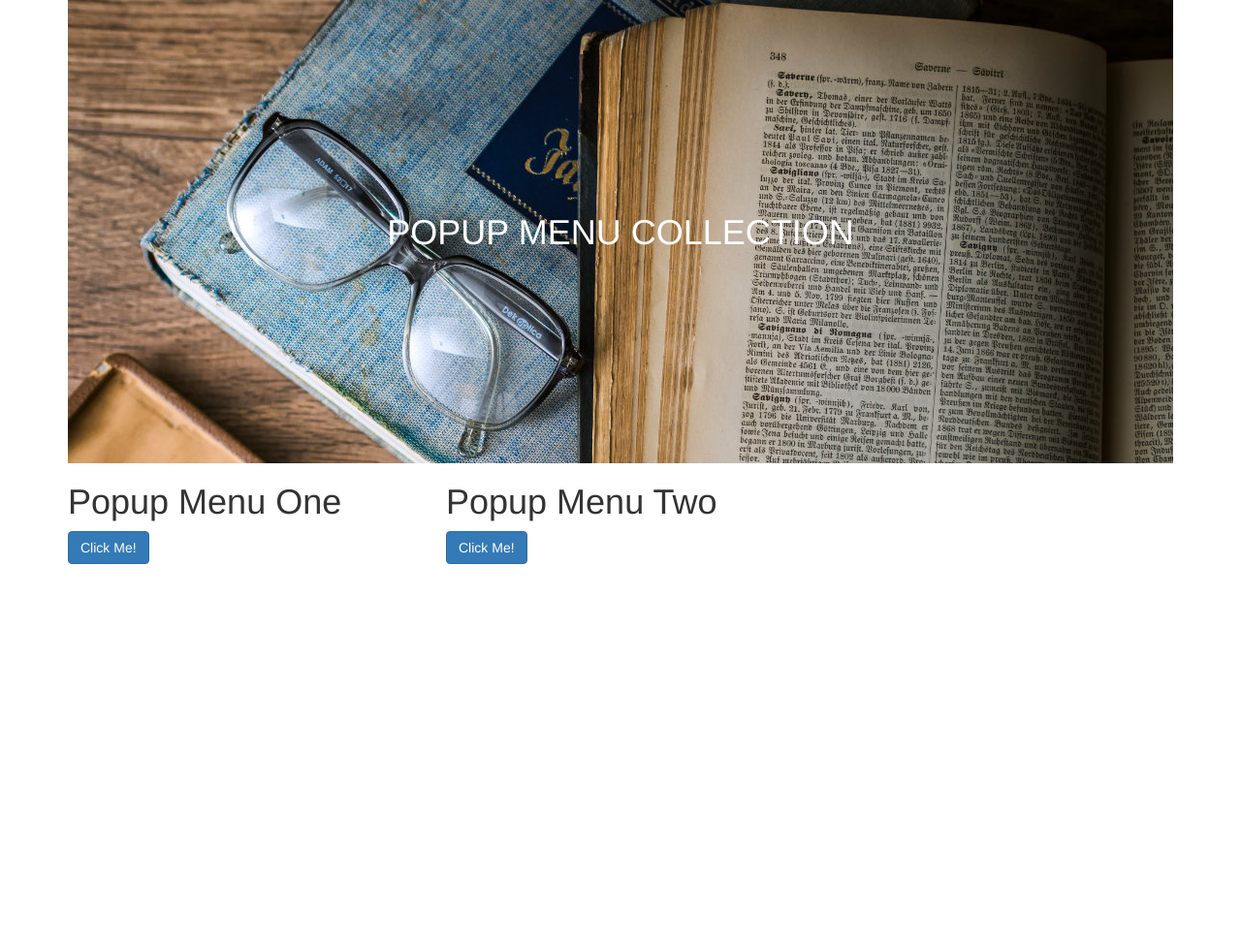
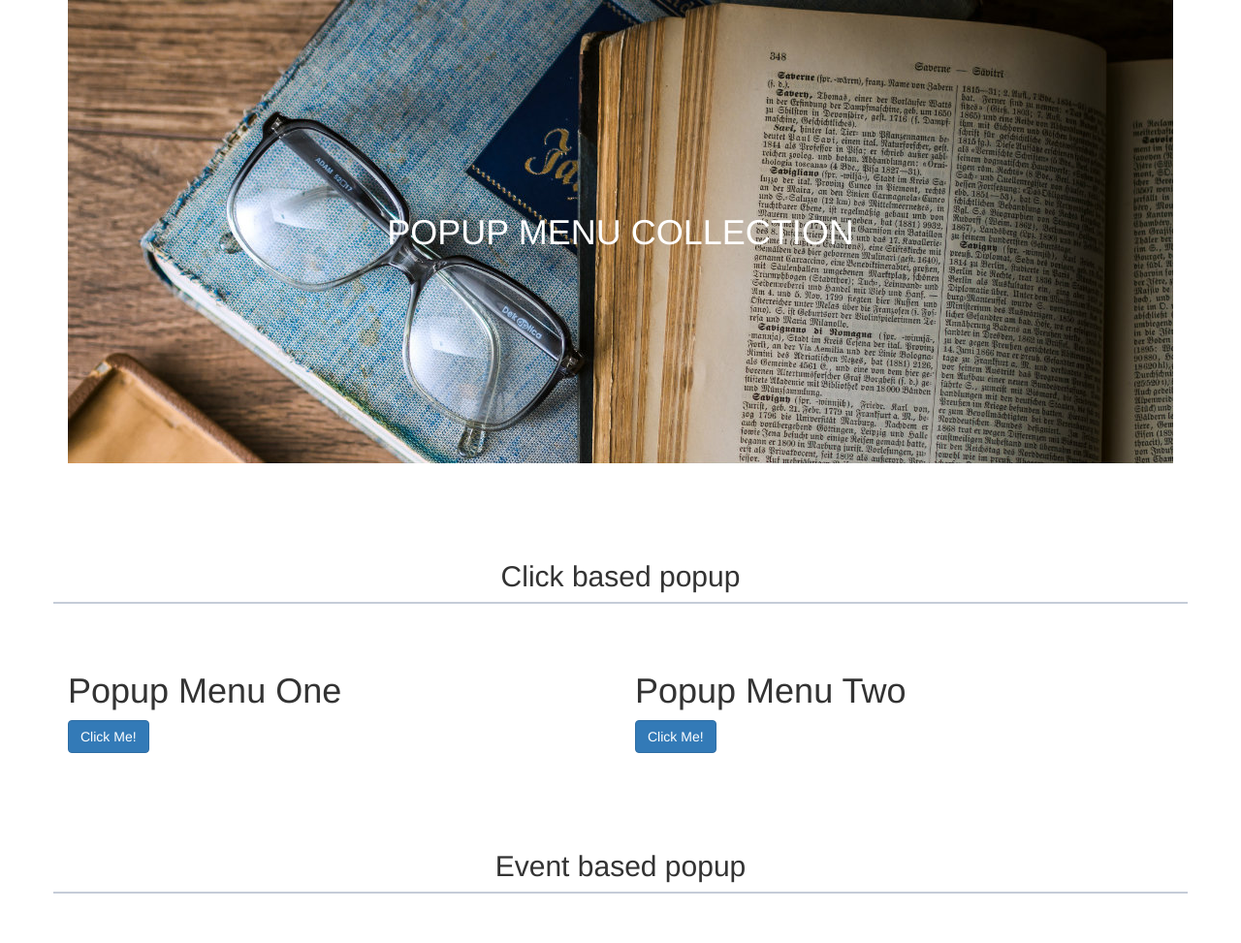
Before and after one commit to mohibrokomari/popup-collection, a plain HTML site: page index.html in a window 1280 px wide. Shown: the whole page at 97% size. Before the commit the page ends 800 px from the top, so only its background shows below. Drawn offline with nearby package versions, Linux system fonts and the light colour scheme.

Commit message:
Separation

```diff
--- a/index.html
+++ b/index.html
@@ -20,8 +20,10 @@
 
 
     <div class="container">
+
         <div class="row">
-            <div class="col-md-4">
+            <h2 class="subheading">Click based popup</h2>
+            <div class="col-md-6">
                 <div class="main">
                     <h1>Popup Menu One</h1>
 
@@ -29,12 +31,19 @@
                 </div>
             </div>
 
-            <div class="col-md-4">
+            <div class="col-md-6">
                 <h1>Popup Menu Two</h1>
 
                 <a href="#0" class="btn btn-primary cd-popup-trigger">Click Me!</a>
             </div>
 
+        </div>
+
+        <div class="row">
+            <h2 class="subheading">Event based popup</h2>
+            <div class="col-md-6">
+
+            </div>
         </div>
 
         <div id="popup-01" class="popup-wrap">
--- a/style.css
+++ b/style.css
@@ -16,6 +16,13 @@ header h1 {
     font-weight: 100;
     color: #fff;
     padding-top: 150px;
+}
+.subheading {
+    margin-top: 100px;
+    margin-bottom: 50px;
+    text-align: center;
+    border-bottom: 2px solid #c5ccd8;
+    padding-bottom: 10px;
 }
 
 
```
